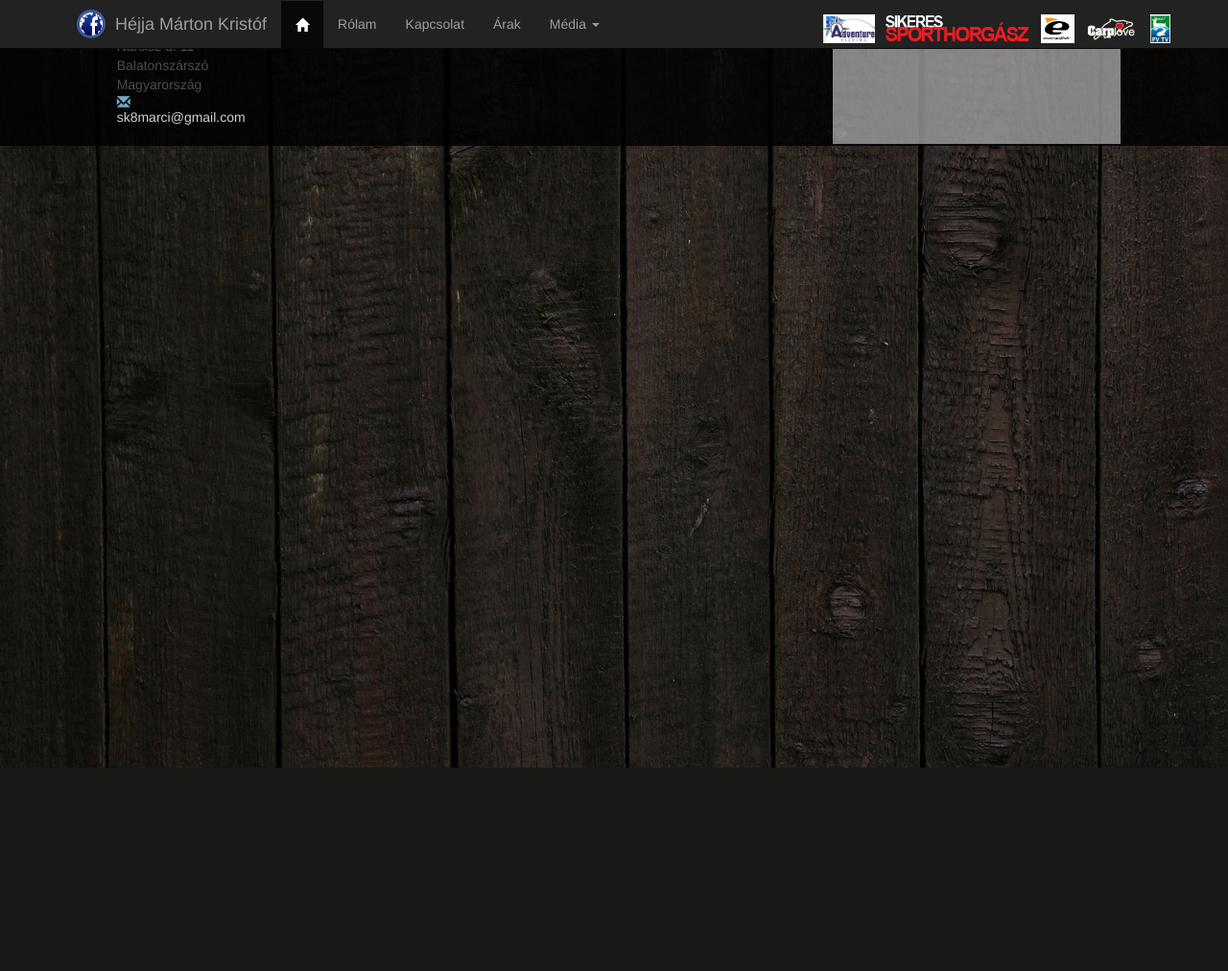
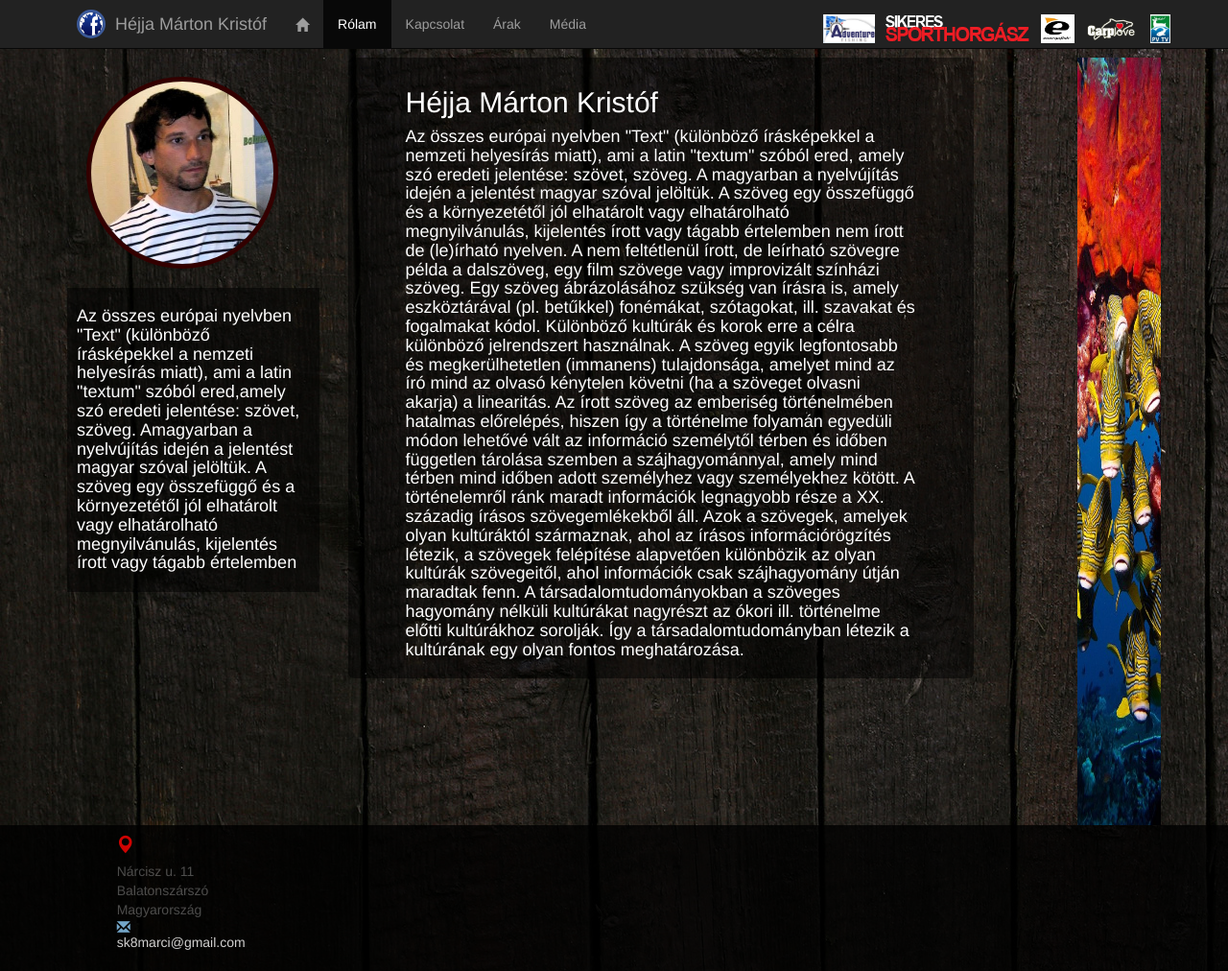
Before and after one commit to egyedgabor/marci_horgasz, a PHP site: page /about_me.php in a window 1280 px wide. Shown: the whole page at 96% size. Before the commit the page ends 800 px from the top, so only its background shows below. Run offline with PHP 8.4, Linux system fonts and the light colour scheme; some libraries are stand-ins or nearby versions; grey boxes are pictures that could not be loaded.

Commit message:
i learned javascript and i make active menu

```diff
--- a/about_me.php
+++ b/about_me.php
@@ -3,7 +3,67 @@
     <?php include "template_parts/header.php" ?>
     <body class="hatter">
         <?php include "template_parts/menu.php" ?>
-
+            <div class="main container">
+                <div class="row">
+                    <div class="col-xs-3">
+                        <img class="profile" src="image/marci.jpg">
+                        <div class="box">
+                            <h4>Az összes európai nyelvben "Text" (különböző írásképekkel a nemzeti
+                                helyesírás miatt), ami a latin "textum" szóból ered,amely szó
+                                eredeti jelentése: szövet, szöveg. Amagyarban a nyelvújítás idején
+                                a jelentést magyar szóval jelöltük. A szöveg egy összefüggő és a
+                                környezetétől jól elhatárolt vagy elhatárolható
+                                megnyilvánulás, kijelentés írott vagy tágabb értelemben
+                            </h4>
+                        </div>
+                    </div>
+                    <div class="col-xs-7">
+                        <div class="jumbotron box">
+                            <h2>Héjja Márton Kristóf</h2>
+                            <h4>Az összes európai
+                                nyelvben "Text" (különböző írásképekkel a nemzeti
+                                helyesírás miatt), ami a latin "textum" szóból ered,
+                                amely szó eredeti jelentése: szövet, szöveg. A
+                                magyarban a nyelvújítás idején a jelentést magyar
+                                szóval jelöltük. A szöveg egy összefüggő és a
+                                környezetétől jól elhatárolt vagy elhatárolható
+                                megnyilvánulás, kijelentés írott vagy tágabb értelemben
+                                nem írott de (le)írható nyelven. A nem feltétlenül
+                                írott, de leírható szövegre példa a dalszöveg,
+                                egy film szövege vagy improvizált színházi szöveg.
+                                Egy szöveg ábrázolásához szükség van írásra is, amely
+                                eszköztárával (pl. betűkkel) fonémákat, szótagokat,
+                                ill. szavakat és fogalmakat kódol. Különböző kultúrák
+                                és korok erre a célra különböző jelrendszert
+                                használnak. A szöveg egyik legfontosabb és
+                                megkerülhetetlen (immanens) tulajdonsága,
+                                amelyet mind az író mind az olvasó kénytelen követni
+                                (ha a szöveget olvasni akarja) a linearitás. Az írott
+                                szöveg az emberiség történelmében hatalmas előrelépés,
+                                hiszen így a történelme folyamán egyedüli módon
+                                lehetővé vált az információ személytől térben és időben
+                                független tárolása szemben a szájhagyománnyal, amely
+                                mind térben mind időben adott személyhez vagy
+                                személyekhez kötött. A történelemről ránk maradt
+                                információk legnagyobb része a XX. századig írásos
+                                szövegemlékekből áll. Azok a szövegek, amelyek olyan
+                                kultúráktól származnak, ahol az írásos
+                                információrögzítés létezik, a szövegek felépítése
+                                alapvetően különbözik az olyan kultúrák szövegeitől,
+                                ahol információk csak szájhagyomány útján maradtak
+                                fenn. A társadalomtudományokban a szöveges hagyomány
+                                nélküli kultúrákat nagyrészt az ókori ill. történelme
+                                előtti kultúrákhoz sorolják. Így a
+                                társadalomtudományban létezik a kultúrának egy olyan
+                                fontos meghatározása.
+                            </h4>
+                        </div>
+                    </div>
+                    <div>
+                       <img class="marketing-image col-xs-2" src="image/pl.jpg">
+                    </div>
+                </div>
+            </div>
         <?php include "template_parts/footer.php" ?>
         <?php include "template_parts/js.php" ?>
     </body>
--- a/blog.php
+++ b/blog.php
@@ -1,4 +1,4 @@
-<?php?>
+
 <html>
     <?php include "template_parts/header.php" ?>
     <body class="hatter">
--- a/css/main.css
+++ b/css/main.css
@@ -5,11 +5,9 @@
 
 .hatter {
     background-image: url("../image/bg.jpg");
-    background-repeat:no-repeat;
-    background-attachment: fixed;
-    position: relative;
-    background-size: 100%;
+
 }
+
 
 .fb_image {
     border: solid;
@@ -33,6 +31,30 @@
     height:30px;
 }
 
+.profile {
+    border-radius: 300px;
+    border-style: solid;
+    border-color: #330000;
+    border-width: 5px;
+    width: 200px;
+    height: 200px;
+    margin: 20px;
+}
+
+.main {
+    margin-top: 60px;
+}
+
+.box {
+    background: rgba(0,0,0,0.5);
+    color: white;
+    padding: 10px;
+}
+
+.marketing-image {
+    width: 10%;
+    height: 100%;
+    float: right;
 }
 
 
--- a/js/main.js
+++ b/js/main.js
@@ -0,0 +1,13 @@
+//-aktive menu
+$(function (){
+    $(".nav li a").each(function() {
+        if (this.href === window.location.href) {
+            $(this).parent().addClass("active");
+        }
+    });
+});
+
+/*
+$(function (){
+    $('nav li a[href="' + window.location.href.split('/').pop() + '"]').parent().addClass('active');
+})*/
--- a/prices.php
+++ b/prices.php
@@ -3,6 +3,10 @@
     <?php include "template_parts/header.php" ?>
     <body class="hatter">
         <?php include "template_parts/menu.php" ?>
+        <div class="main"></div>
+        <a href="javascript:alert( 'Hello World' );">Click Me!</a>
+        <button onClick="alert( 'Good Bye World' );">Click Me Too!</button>
+        <h1 id="hello-world">Hello World</h1>
 
         <?php include "template_parts/footer.php" ?>
         <?php include "template_parts/js.php" ?>
--- a/template_parts/footer.php
+++ b/template_parts/footer.php
@@ -11,7 +11,7 @@
                     <a href="mailto:#" style="color:#fff">sk8marci@gmail.com</a>
                 </address>
             </div>
-            <div class="images-responsive col-xs-4" ><iframe src="https://www.google.com/maps/embed?pb=!1m14!1m8!1m3!1d2729.459230091131!2d17.843021699999998!3d46.834649!3m2!1i1024!2i768!4f13.1!3m3!1m2!1s0x4769ba7670851929%3A0x9b340f6b21a1d945!2sN%C3%A1rcisz+u.+11%2C+Balatonsz%C3%A1rsz%C3%B3%2C+8624+Hungary!5e0!3m2!1sen!2sus!4v1421584642088" frameborder="0" style="border:0"> ></iframe>
+            <div class="images-responsive col-xs-5 col-sm-4 col-md-4 col-lg-4" ><iframe src="https://www.google.com/maps/embed?pb=!1m14!1m8!1m3!1d2729.459230091131!2d17.843021699999998!3d46.834649!3m2!1i1024!2i768!4f13.1!3m3!1m2!1s0x4769ba7670851929%3A0x9b340f6b21a1d945!2sN%C3%A1rcisz+u.+11%2C+Balatonsz%C3%A1rsz%C3%B3%2C+8624+Hungary!5e0!3m2!1sen!2sus!4v1421584642088" frameborder="0" style="border:0"> ></iframe>
             </div>
         </div>
     </div>
--- a/template_parts/header.php
+++ b/template_parts/header.php
@@ -10,4 +10,5 @@
     <link href="css/bootstrap.min.css" rel="stylesheet">
     <link href="css/main.css" rel="stylesheet">
     <link href="css/carousel.css" rel="stylesheet">
+
 </head>
--- a/template_parts/menu.php
+++ b/template_parts/menu.php
@@ -15,17 +15,16 @@
                 <a class="navbar-brand" href="index.php">Héjja Márton Kristóf</a>
             </div>
             <div id="navbar" class="navbar-collapse collapse">
-                <ul class="nav navbar-nav">
-                    <li class="menu-item active ">
+                <ul class="nav navbar-nav menu">
+                    <li class="menu-item">
                         <a class="glyphicon glyphicon-home" href="index.php"></a>
                     </li>
-                    <li class="menu-item"><a href="about_me.php">Rólam</a></li>
+                    <li class="menu-item"><a href="about_me.php">Rólam</a> </li>
                     <li class="menu-item"><a href="contact.php">Kapcsolat</a></li>
                     <li class="menu-item"><a href="prices.php">Árak</a></li>
-                    <li class="dropdown">
-                        <a  href="" class="dropdown-toggle " data-toggle="dropdown"
-                            role="button" aria-expanded="false">Média <span class="caret">
-                            </span></a>
+                    <li class="menu-item dropdown">
+                        <a  href="media.php" class="dropdown-toggle " data-toggle="dropdown"
+                            role="button" aria-expanded="false">Média </a>
                         <ul class="dropdown-menu navbar-inverse" role="menu">
                             <li><a href="pictures.php">Képek</a></li>
                             <li><a href="videos.php">Videók</a></li>
```
Also changed, not shown: index.php (+5 -6 lines), image/pl.jpg (added).
